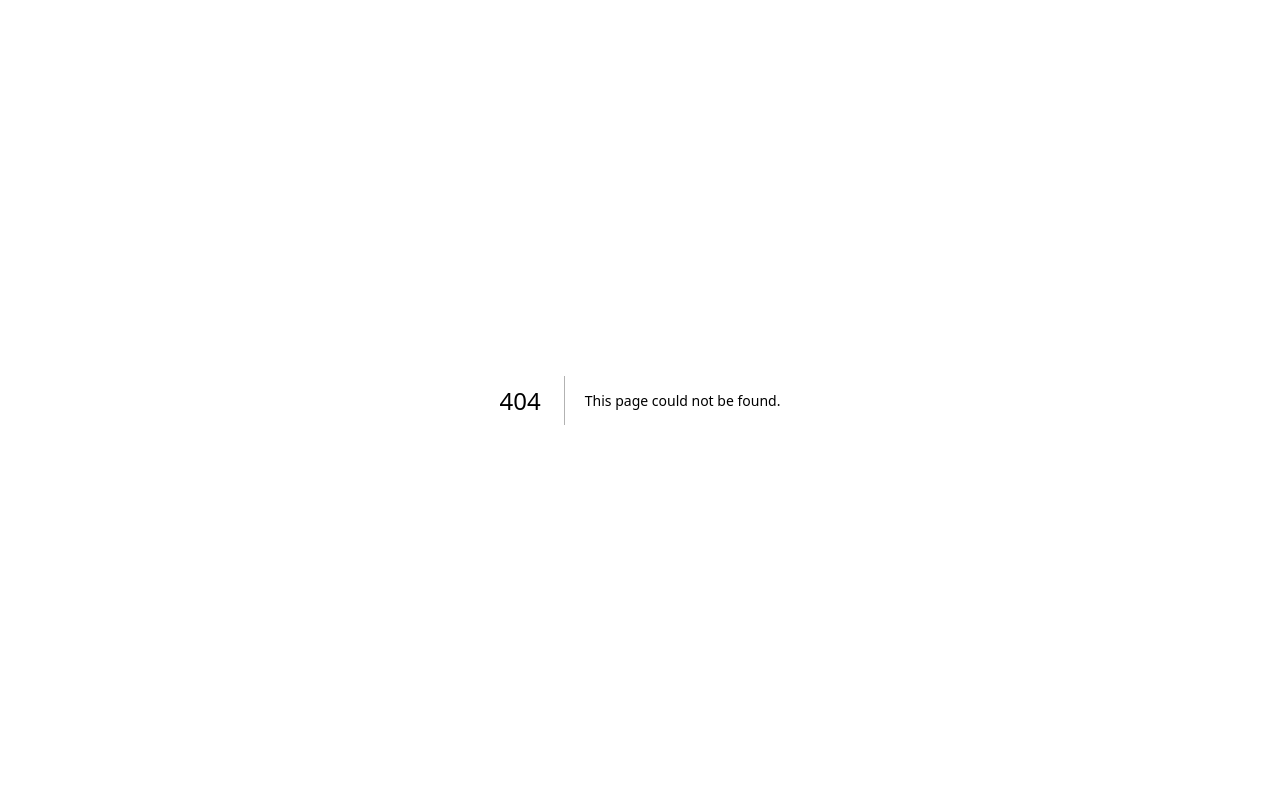
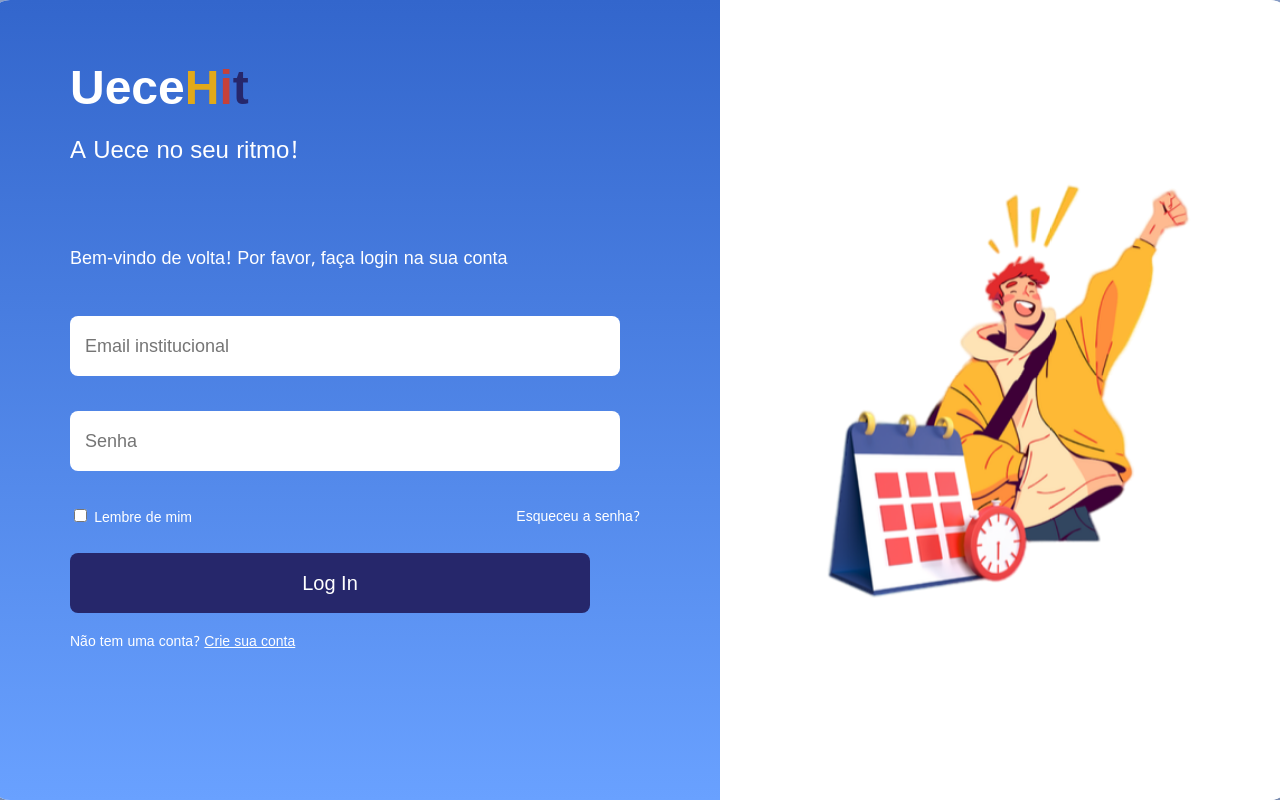
Before and after one commit to UeceHit/uecehit-frontend, a Next.js app: page /Login/page in a window 1280 px wide. Before the commit this address had no page. Built offline with nearby package versions, Linux system fonts and the light colour scheme.

Commit message:
feat: login student

```diff
--- a/src/app/globals.css
+++ b/src/app/globals.css
@@ -1,3 +1,5 @@
+@import url('https://fonts.googleapis.com/css2?family=Noto+Sans+Gujarati:wght@400;700&display=swap');
+
 :root {
   --background: #ffffff;
   --foreground: #171717;
--- /dev/null
+++ b/src/pages/Login/page.jsx
@@ -0,0 +1,55 @@
+"use client";
+import React from "react";
+import "./style.css";
+
+export default function LoginPage() {
+  return (
+    <div className="login-container">
+      <div className="login-box">
+        {/* Lado esquerdo */}
+        <div className="login-left">
+          <h1 className="login-title">
+            Uece
+            <span className="hit-h">H</span>
+            <span className="hit-i">i</span>
+            <span className="hit-t">t</span>
+          </h1>
+          <h2 className="login-subtitle">A Uece no seu ritmo!</h2>
+
+          <p className="login-welcome">
+            Bem-vindo de volta! Por favor, faça login na sua conta
+          </p>
+
+          <input
+            type="email"
+            className="login-input"
+            placeholder="Email institucional"
+          />
+          <input
+            type="password"
+            className="login-input"
+            placeholder="Senha"
+          />
+
+          <div className="login-options">
+            <label>
+              <input type="checkbox" /> Lembre de mim
+            </label>
+            <a href="#">Esqueceu a senha?</a>
+          </div>
+
+          <button className="login-button">Log In</button>
+
+          <p className="login-register">
+            Não tem uma conta? <a href="#">Crie sua conta</a>
+          </p>
+        </div>
+
+        {/* Lado direito */}
+        <div className="login-right">
+          <img src="/assets/login-image.PNG" alt="Ilustração" />
+        </div>
+      </div>
+    </div>
+  );
+}
--- /dev/null
+++ b/src/pages/Login/style.css
@@ -0,0 +1,169 @@
+@import url('https://fonts.googleapis.com/css2?family=Noto+Sans+Gujarati:wght@400;700&display=swap');
+
+body {
+  margin: 0;
+  padding: 0;
+  font-family: 'Noto Sans Gujarati', sans-serif;
+  background-color: #8EA4CF; /* fundo azul suave */
+  display: flex;
+  justify-content: center;
+  align-items: center;
+  height: 100vh;
+}
+
+/* === CONTAINER PRINCIPAL === */
+.login-container {
+  display: flex;
+  justify-content: center;
+  align-items: center;
+  width: 100%;
+}
+
+/* === CAIXA DO LOGIN === */
+.login-box {
+  display: flex;
+  width: 1300px;
+  height: 800px;
+  background-color: white;
+  border-radius: 20px;
+  box-shadow: 0 6px 18px rgba(0, 0, 0, 0.25);
+  overflow: hidden;
+}
+
+/* === LADO AZUL (FORMULÁRIO) === */
+.login-left {
+  flex: 1;
+  background: linear-gradient(180deg, #3366cc 0%, #69a1ff 100%);
+  color: white;
+  display: flex;
+  flex-direction: column;
+  padding-left: 80px;
+  padding-right: 80px;
+  position: relative;
+}
+
+/* === TÍTULO E SUBTÍTULO === */
+.login-title {
+  font-size: 48px;
+  font-weight: 700;
+  margin: 0;
+  margin-top: 60px; /* 60px do topo do quadrado */
+}
+
+.hit-h {
+  color: #E1A919; /* dourado */
+}
+
+.hit-i {
+  color: #C64139; /* vermelho */
+}
+
+.hit-t {
+  color: #26276B; /* azul escuro */
+}
+
+.login-subtitle {
+  font-size: 24px;
+  font-weight: 400;
+  margin: 12px 0 0 0; /* 12px abaixo do título */
+}
+
+/* === TEXTO DE BOAS-VINDAS === */
+.login-welcome {
+  font-size: 18px;
+  margin-top: 80px; /* 80px abaixo do subtítulo */
+  margin-bottom: 45px; /* 45px antes do primeiro input */
+}
+
+/* === CAMPOS === */
+.login-input {
+  width: 520px;
+  height: 60px;
+  border-radius: 8px;
+  border: none;
+  padding: 0 15px;
+  font-size: 18px;
+  margin-bottom: 35px; /* 35px entre os dois inputs */
+}
+
+.login-input:focus {
+  outline: 2px solid #E1A919;
+}
+
+/* === OPÇÕES === */
+.login-options {
+  display: flex;
+  justify-content: space-between;
+  align-items: center;
+  font-size: 14px;
+  margin-bottom: 25px;
+}
+
+.login-options a {
+  color: #fff;
+  text-decoration: none;
+}
+
+.login-options a:hover {
+  text-decoration: underline;
+}
+
+/* === BOTÃO === */
+.login-button {
+  width: 520px;
+  height: 60px;
+  background-color: #26276B;
+  color: white;
+  font-size: 20px;
+  border: none;
+  border-radius: 8px;
+  cursor: pointer;
+  transition: background 0.3s, transform 0.1s;
+}
+
+.login-button:hover {
+  background-color: #1E1F57;
+}
+
+.login-button:active {
+  transform: scale(0.98);
+}
+
+/* === LINK DE CRIAR CONTA === */
+.login-register {
+  margin-top: 20px;
+  font-size: 14px;
+}
+
+.login-register a {
+  color: #fff;
+  text-decoration: underline;
+}
+
+/* === LADO DA IMAGEM === */
+.login-right {
+  flex: 1;
+  background-color: white;
+  display: flex;
+  justify-content: center;
+  align-items: center;
+}
+
+.login-right img {
+  width: 480px;
+  height: auto;
+  animation: float 4s ease-in-out infinite;
+}
+
+/* === Animação sutil da imagem === */
+@keyframes float {
+  0% {
+    transform: translateY(0px);
+  }
+  50% {
+    transform: translateY(-10px);
+  }
+  100% {
+    transform: translateY(0px);
+  }
+}
```
Also changed, not shown: src/app/page.js (+2 -63 lines), public/assets/login-image.png (added), src/app/components/Register/page.jsx (deleted), src/app/components/Register/style.css (deleted), src/pages/Register/page.jsx (added), src/pages/Register/style.css (added).
